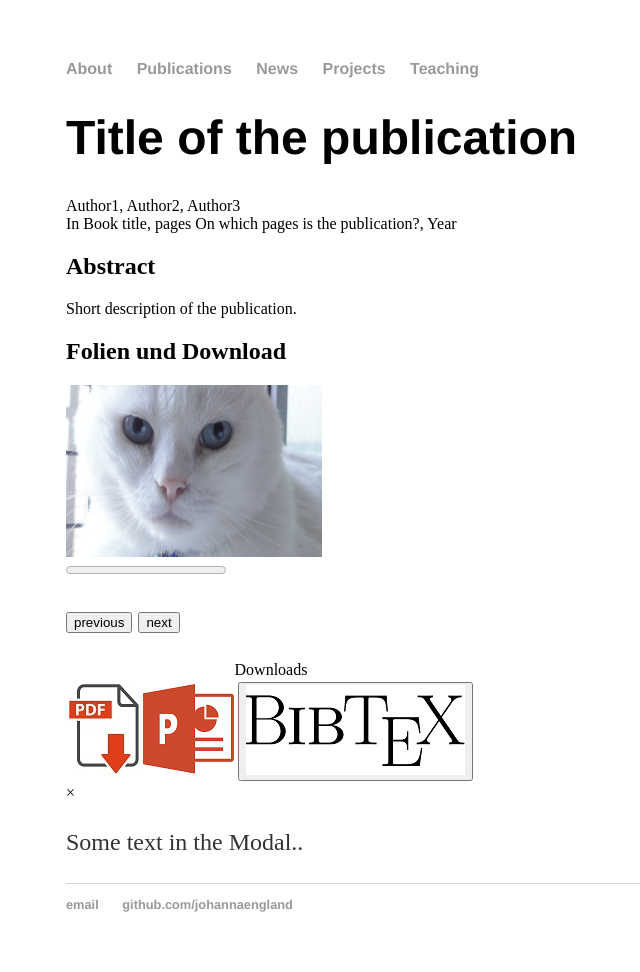
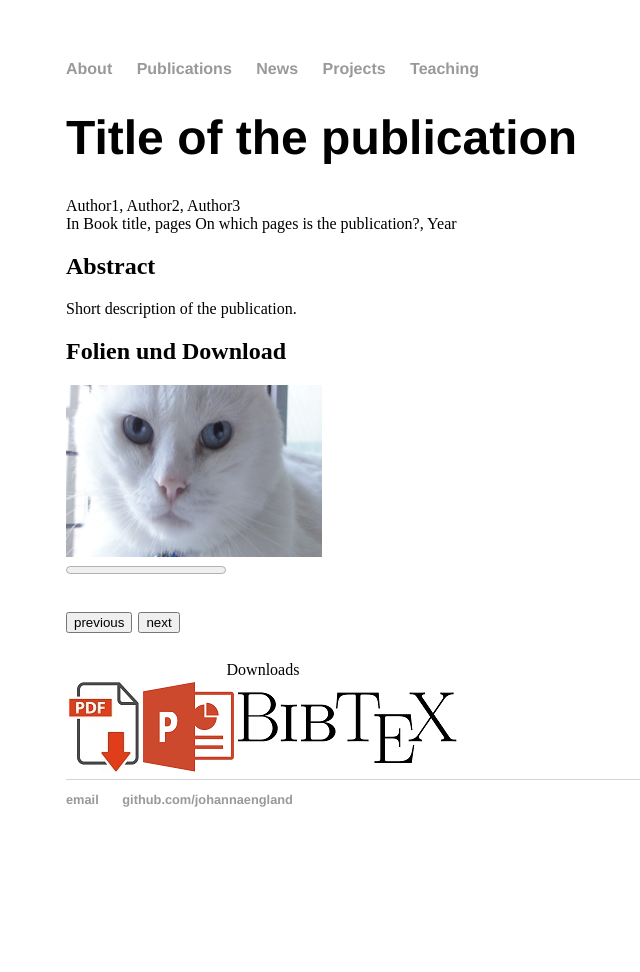
Before and after one commit to johannaengland/johannaengland.github.io, a Jekyll site: the page built from _publications/year-example-publication.md, in a window 1280 px wide. Shown: the whole page, without its empty margins (126-766 px from the left). Built offline with Jekyll 4.4.1, drawn with Linux system fonts in a browser that asks for light colours; after the commit the page ends 900 px from its top, so only the background shows below that.

Commit message:
Update main.css

```diff
--- a/css/main.css
+++ b/css/main.css
@@ -41,3 +41,46 @@ ul.posts {
 ul.posts li {
     list-style: none;
 }
+
+button img {
+    padding: 0px;
+    margin: -8px;
+}
+
+/* The Modal (background) */
+.modal {
+    display: none; /* Hidden by default */
+    position: fixed; /* Stay in place */
+    z-index: 1; /* Sit on top */
+    padding-top: 100px; /* Location of the box */
+    left: 0;
+    top: 0;
+    width: 100%; /* Full width */
+    height: 100%; /* Full height */
+    overflow: auto; /* Enable scroll if needed */
+    background-color: rgb(0,0,0); /* Fallback color */
+    background-color: rgba(0,0,0,0.4); /* Black w/ opacity */
+}
+
+/* Modal Content */
+.modal-content {
+    background-color: #fefefe;
+    margin: auto;
+    padding: 20px;
+    border: 1px solid #888;
+    width: 80%;
+}
+
+/* The Close Button */
+.close {
+    color: #aaaaaa;
+    float: right;
+    font-size: 28px;
+    font-weight: bold;
+}
+
+.close:hover, .close:focus {
+    color: #000;
+    text-decoration: none;
+    cursor: pointer;
+}
```
